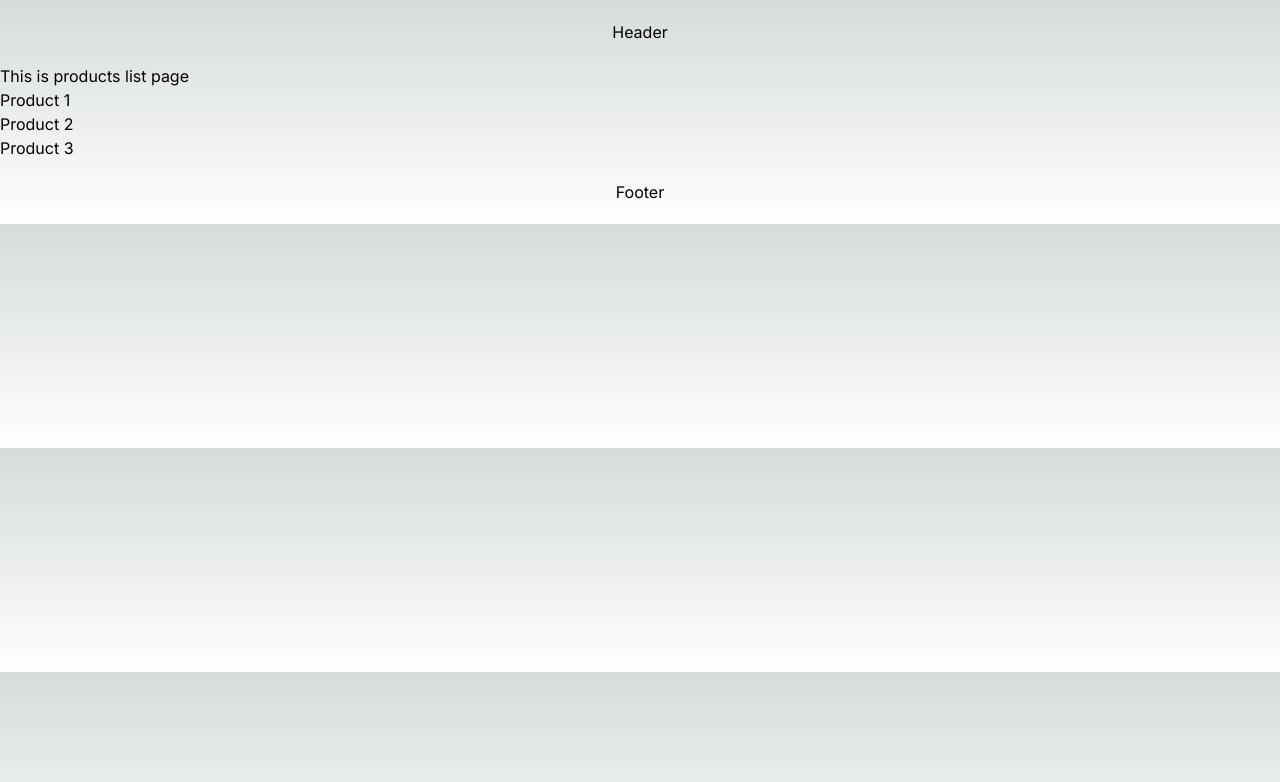
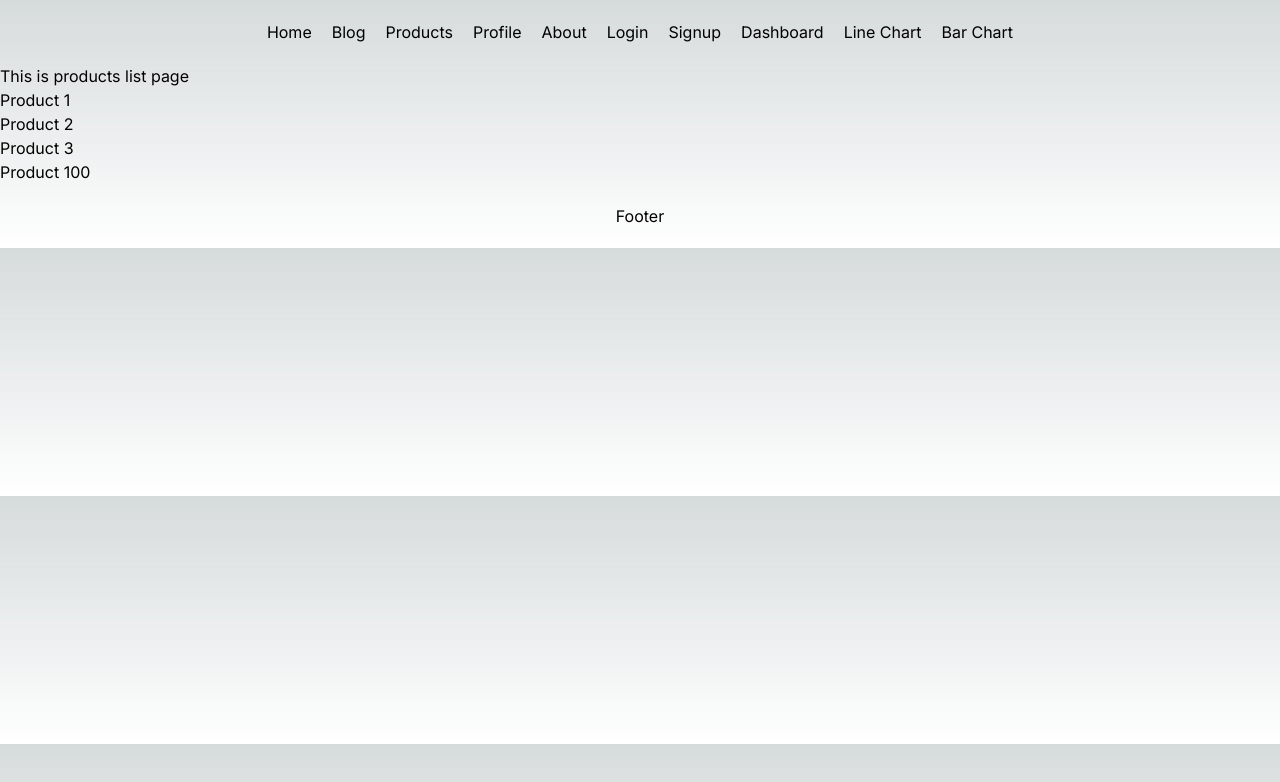
Before and after one commit to AliAsgharGill/NextJS-Learn, a Next.js app in the folder next/: page /products in a window 1280 px wide. Shown: the top 782 px of the page. Built offline with nearby package versions, Linux system fonts and the light colour scheme.

Commit message:
Link Component

```diff
--- a/next/src/app/products/page.tsx
+++ b/next/src/app/products/page.tsx
@@ -1,12 +1,30 @@
+import Link from "next/link";
 import React from "react";
 
 const Products = () => {
+  const productId = 100;
   return (
     <div>
       <h1>This is products list page</h1>
-      <h1>Product 1</h1>
-      <h1>Product 2</h1>
-      <h1>Product 3</h1>
+
+      <h1>
+        <Link href="/products/1"> Product 1 </Link>
+      </h1>
+
+      <h1>
+        <Link href="/products/2"> Product 2 </Link>
+      </h1>
+
+      <h1>
+        <Link href="/products/3" replace>
+          {" "}
+          Product 3{" "}
+        </Link>
+      </h1>
+
+      <h1>
+        <Link href={`/products/${productId}`}> Product {productId} </Link>
+      </h1>
     </div>
   );
 };
--- a/next/src/components/header/header.tsx
+++ b/next/src/components/header/header.tsx
@@ -1,9 +1,21 @@
+import Link from "next/link";
 import React from "react";
 
 const Header = () => {
   return (
     <>
-      <h1 className="flex justify-center items-center p-5">Header</h1>
+      <div className="flex justify-center items-center gap-5 p-5">
+        <Link href={"/"}>Home</Link>
+        <Link href={"/blog"}>Blog</Link>
+        <Link href={"/products"}>Products</Link>
+        <Link href={"/profile"}>Profile</Link>
+        <Link href={"/about"}>About</Link>
+        <Link href={"/login"}>Login</Link>
+        <Link href={"/signup"}>Signup</Link>
+        <Link href={"/dashboard"}>Dashboard</Link>
+        <Link href={"/dashboard/line-chart"}>Line Chart</Link>
+        <Link href={"/dashboard/bar-chart"}>Bar Chart</Link>
+      </div>
     </>
   );
 };
```
Also changed, not shown: 1 other file (tests, documents, lock files or other folders).
